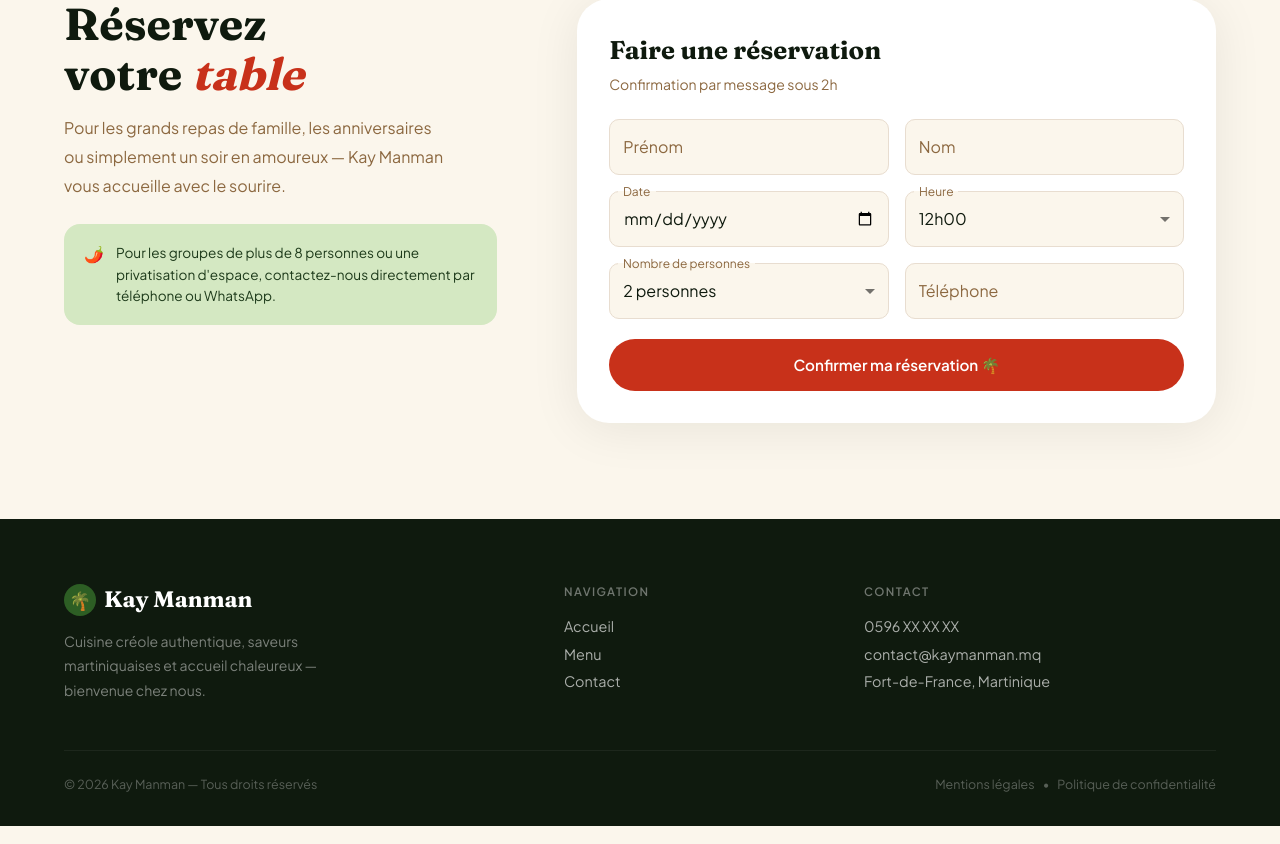
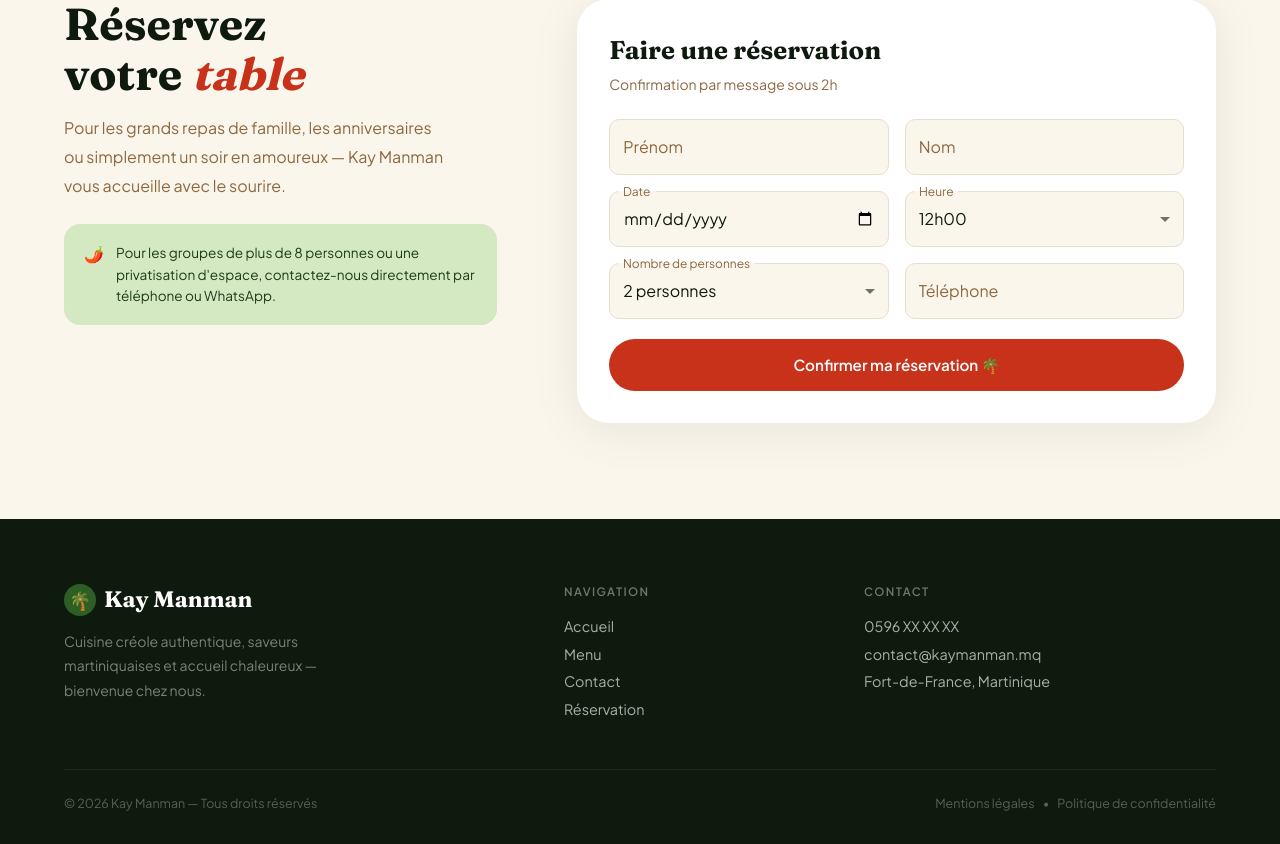
Before and after one commit to stantanasi/restaurant-website, a Next.js app: page / in a window 1280 px wide. Shown: the part 2776-3620 px from the top of the page. Built offline with nearby package versions, Linux system fonts and the light colour scheme; what @mui/material-nextjs would draw is missing.

Commit message:
feat(footer): add reservation item

```diff
--- a/components/common/Footer.tsx
+++ b/components/common/Footer.tsx
@@ -6,6 +6,7 @@ const NAV_LINKS = [
   { label: 'Accueil', href: '/' },
   { label: 'Menu', href: '/menu' },
   { label: 'Contact', href: '/#contact' },
+  { label: 'Réservation', href: '/#reservation' },
 ];
 
 const CONTACT_LINKS = [
```
